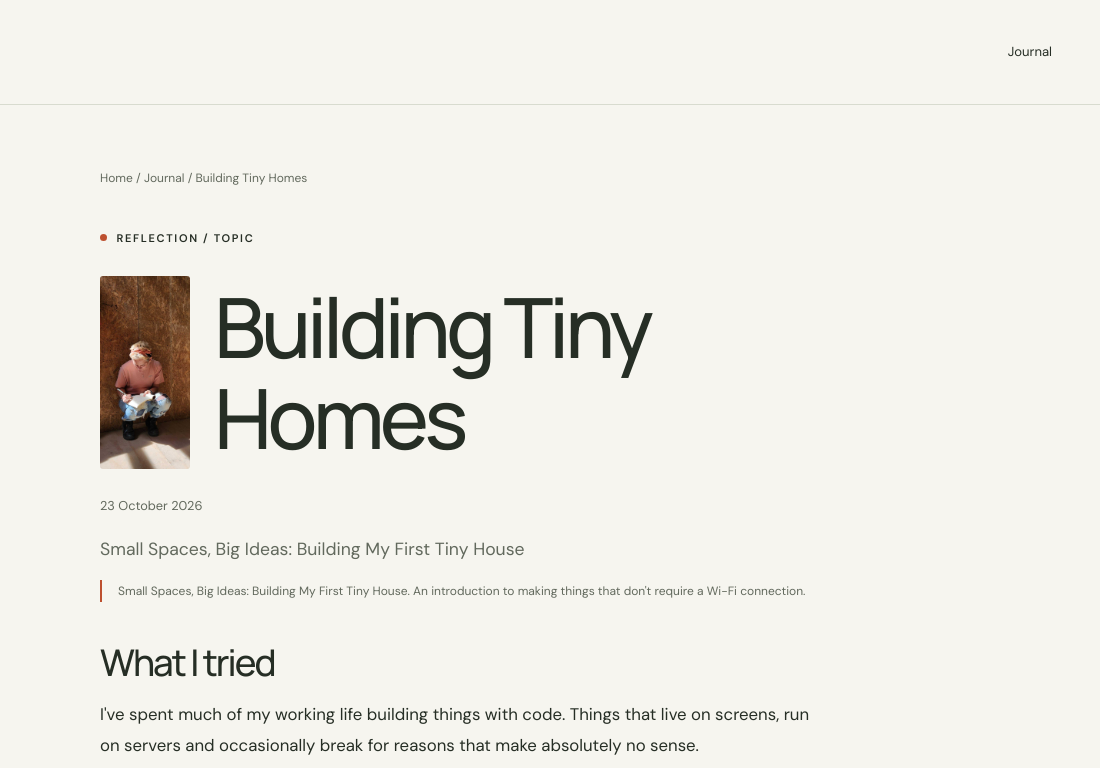
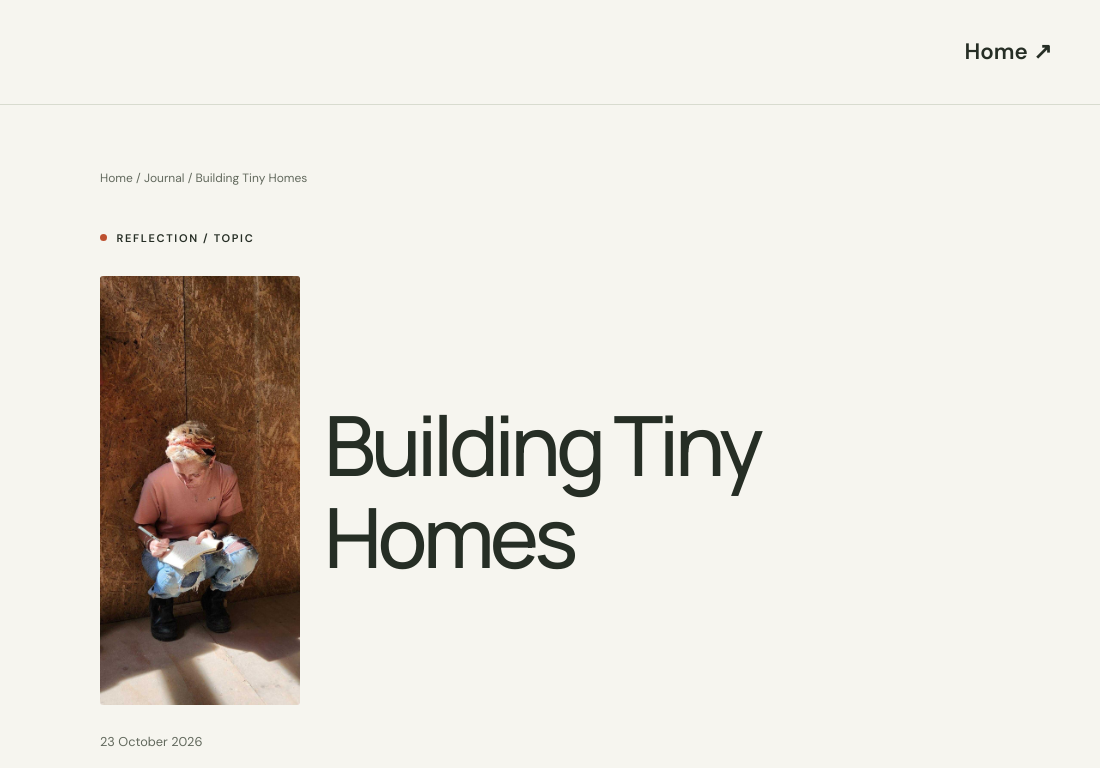
Before and after one commit to KScriven/veryhuman, a plain HTML site: page posts/tiny-homes-build.html in a window 1280 px wide. Shown: the top 768 px of the page, 180-1280 px from the left. Drawn offline with Linux system fonts and the light colour scheme.

Commit message:
Update to headers and images

```diff
--- a/posts/tiny-homes-build.html
+++ b/posts/tiny-homes-build.html
@@ -9,9 +9,9 @@
 </head>
 <body>
   <a class="skip-link" href="#main">Skip to content</a>
-  <header class="site-header"><div class="wrap header-inner">
+  <header class="site-header"><div class="wrap header-inner home-header">
     <a class="brand" href="../index.html" aria-label="VeryHuman carpentry home"><img class="brand-logo" src="../static/logo-site.png" width="638" height="401" alt="VeryHuman"></a>
-    <nav class="nav" aria-label="Main navigation"><a href="../journal.html">Journal</a></nav>
+    <nav class="nav" aria-label="Main navigation"><a class="journal-nav-link" href="../index.html">Home <span aria-hidden="true">&#8599;</span></a></nav>
   </div></header>
   <main id="main" class="wrap">
     <article class="journal-post">
@@ -19,7 +19,7 @@
         <p class="breadcrumb"><a href="../index.html">Home</a> / <a href="../journal.html">Journal</a> / Building Tiny Homes</p>
         <p class="eyebrow">Reflection / Topic</p>
         <div class="post-heading">
-          <img class="post-thumbnail" src="../static/me_taking_notes.jpeg" alt="Taking notes in a notebook inside a timber-lined building" width="931" height="1999">
+          <img class="post-thumbnail post-thumbnail-medium" src="../static/me_taking_notes.jpeg" alt="Taking notes in a notebook inside a timber-lined building" width="931" height="1999">
           <h1>Building Tiny Homes</h1>
         </div>
         <p class="post-meta"><time datetime="2026-10-23">23 October 2026</time></p>
--- a/styles.css
+++ b/styles.css
@@ -160,6 +160,7 @@ p { margin-bottom: 1.2rem; }
 .post-heading h1 { flex: 1 1 260px; min-width: 0; margin-bottom: 0; }
 .post-thumbnail { display: block; width: 90px; max-width: 100%; height: auto; border-radius: 3px; }
 .post-thumbnail-large { width: 240px; }
+.post-thumbnail-medium { width: 200px; }
 .post-body { font-size: 1.05rem; line-height: 1.85; overflow-wrap: anywhere; }
 .post-body > .sample-note:first-child { margin-top: 0; }
 .post-body h2 { font-size: clamp(1.7rem, 4vw, 2.3rem); margin-top: 2.5rem; margin-bottom: 1rem; }
@@ -214,7 +215,7 @@ p { margin-bottom: 1.2rem; }
   .footer-inner p { width: 100%; order: 3; }
   .page-intro { padding-top: 32px; }
   .page-intro h1 { font-size: clamp(3rem, 11vw, 5rem); }
-  .post-heading { flex-direction: column; text-align: center; }
+  .post-heading { flex-direction: column; text-align: left; }
   .post-heading h1 { flex: none; width: 100%; }
   .category-overview .craft-art { height: 320px; }
   .detail-panel { padding: 1.5rem; margin-bottom: 48px; }
```
Also changed, not shown: posts/post-template.html (+2 -2 lines), posts/timber-framing-build.html (+2 -2 lines).
